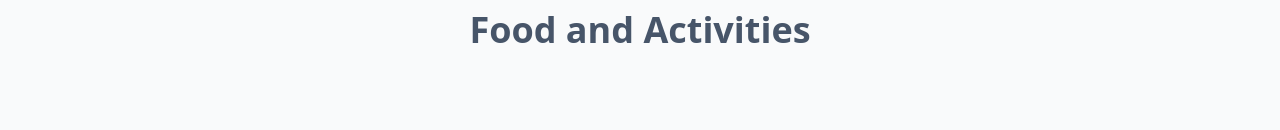
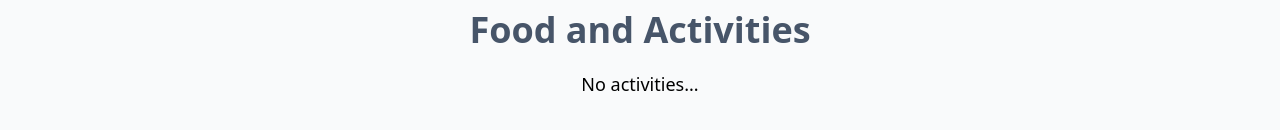
Before and after one commit to toba456/calorie-tracker, a React (Vite) app: page / in a window 1280 px wide. Shown: the part 676-806 px from the top of the page. Built offline with nearby package versions, Linux system fonts and the light colour scheme.

Commit message:
saving activities in localStorage

```diff
--- a/src/App.tsx
+++ b/src/App.tsx
@@ -1,10 +1,14 @@
-import { useReducer } from "react";
+import { useEffect, useReducer } from "react";
 import Form from "./components/Form";
 import { activityReducer, initislState } from "./reducers/activity-reducer";
 import ActivityList from "./components/ActivityList";
 
 function App() {
   const [state, dispatch] = useReducer(activityReducer, initislState);
+
+  useEffect(() => {
+    localStorage.setItem("activities", JSON.stringify(state.activities));
+  }, [state.activities]);
   return (
     <>
       <header className=" bg-lime-600 py-3">
--- a/src/components/ActivityList.tsx
+++ b/src/components/ActivityList.tsx
@@ -26,12 +26,19 @@ export default function ActivityList({
     });
     toast.success("Activity deleted 🚫");
   };
+  const isEmptyActivities = useMemo(
+    () => activities.length === 0,
+    [activities]
+  );
   return (
     <>
       <h2 className=" text-4xl font-bold text-slate-600 text-center">
         Food and Activities
       </h2>
-      {activities.map((activity) => (
+      {isEmptyActivities ? (
+        <p className=" text-lg text-center my-5">No activities...</p>
+      ) : (
+        activities.map((activity) => (
           <div
             key={activity.id}
             className=" px-5 py-10 bg-white mt-5 flex justify-between"
@@ -66,7 +73,8 @@ export default function ActivityList({
               </button>
             </div>
           </div>
-      ))}
+        ))
+      )}
     </>
   );
 }
--- a/src/reducers/activity-reducer.ts
+++ b/src/reducers/activity-reducer.ts
@@ -10,8 +10,12 @@ export type ActivityState = {
   activeId: Activity["id"];
 };
 
+const localStorageActivities = (): Activity[] => {
+  const activities = localStorage.getItem("activities");
+  return activities ? JSON.parse(activities) : [];
+};
 export const initislState: ActivityState = {
-  activities: [],
+  activities: localStorageActivities(),
   activeId: "",
 };
 
```
Lines whose indentation alone changed are shown as unchanged.
